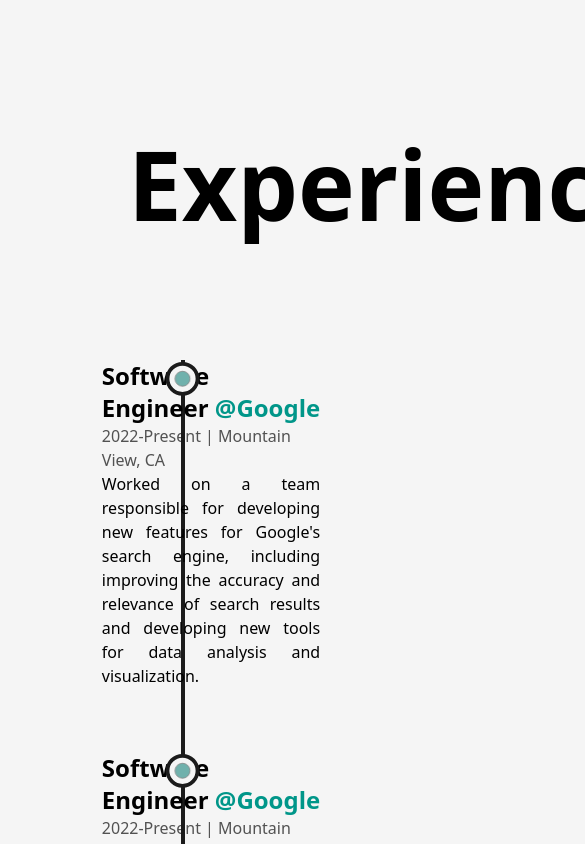
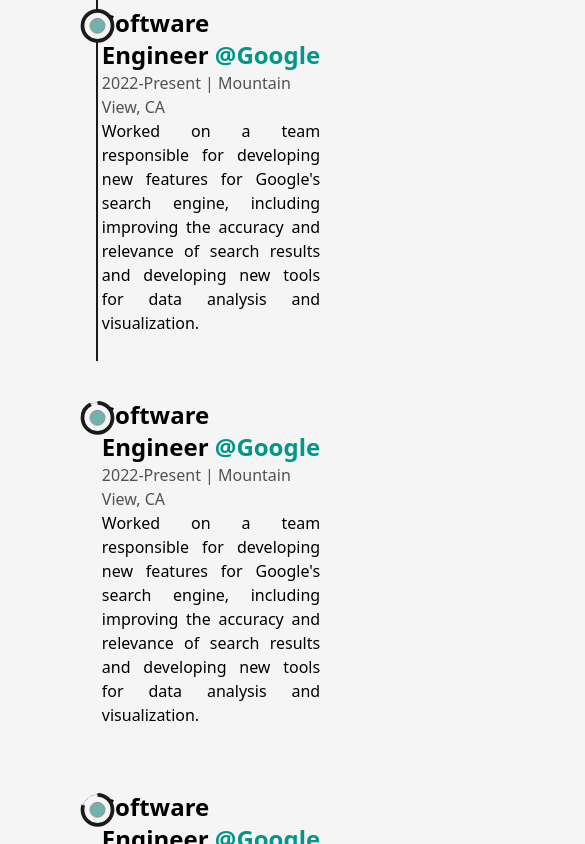
Before and after one commit to abdulmazidakash/f-next-js-portfolio-2025, a Next.js app: page /about in a window 390 px wide. Shown: the part 2760-3604 px from the top of the page, 585 px wide, since content can reach past the window. Built offline with nearby package versions, Linux system fonts and the light colour scheme.

Commit message:
experience section almost responsive

```diff
--- a/src/app/about/page.jsx
+++ b/src/app/about/page.jsx
@@ -11,7 +11,7 @@
 
 export default function About() {
   return (
-	<div className='pt-16 p-32'>
+	<div className='pt-16 w-10/12 mx-auto'>
 		<AboutPage/>
     <SkillsSection/>
     <Experience/>
--- a/src/app/globals.css
+++ b/src/app/globals.css
@@ -5,8 +5,13 @@
   --color-light: #f5f5f5;
   --color-primary: #b63e96;
   --color-primaryDark: #58e6d9;
+
   --background-circularLight: repeating-radial-gradient(rgba(0,0,0,0.4) 2px, #f5f5f5 5px, #f5f5f5 100px);
+  --background-circularLightMd: repeating-radial-gradient(rgba(0,0,0,0.4) 2px, #f5f5f5 5px, #f5f5f5 60px);
+  --background-circularLightLg: repeating-radial-gradient(rgba(0,0,0,0.4) 2px, #f5f5f5 5px, #f5f5f5 80px);
   --background-circularDark: repeating-radial-gradient(rgba(255,255,255,0.5) 2px, #1b1b1b 8px, #1b1b1b 100px);
+  --background-circularDarkMd: repeating-radial-gradient(rgba(255,255,255,0.5) 2px, #1b1b1b 8px, #1b1b1b 60px);
+  --background-circularDarkLg: repeating-radial-gradient(rgba(255,255,255,0.5) 2px, #1b1b1b 8px, #1b1b1b 80px);
 
 
 
--- a/src/components/Experience.jsx
+++ b/src/components/Experience.jsx
@@ -34,11 +34,23 @@
 
   return (
 	<div className='my-64'>
-		<h2 className='font-bold text-8xl mb-32 w-full text-center'>Experience</h2>
+		<h2 className='w-full font-bold text-2xl sm:text-3xl md:text-4xl lg:text-6xl xl:text-8xl mb-4 sm:mb-6 md:mb-8 lg:mb-16 text-center'>Experience</h2>
 
-		<div ref={ref} className='w-[75%] mx-auto relative'>
+		<div ref={ref} className='w-10/12 mx-auto relative'>
 			{/* sidebar div  */}
-			<motion.div style={{scaleY:scrollYProgress}} className='absolute -z-10 left-9 top-0 w-[4px] h-full bg-dark origin-top'></motion.div>
+			<motion.div
+				style={{ scaleY: scrollYProgress }}
+				className="
+					absolute -z-10
+					left-9 sm:left-4 md:left-7 lg:left-7
+					top-0
+					w-[2px] sm:w-[3px] md:w-[3px] lg:w-[4px]
+					h-full
+					bg-dark
+					origin-top
+				">
+			</motion.div>
+
 
 			<ul className='w-full flex flex-col items-start justify-between ml-4'>
 				<Details
--- a/src/components/LiIcon.jsx
+++ b/src/components/LiIcon.jsx
@@ -10,7 +10,7 @@
 return (
 <div>
 	<figure className='absolute  left-0 stroke-dark'>
-			<svg className='-rotate-90'  width={'75'} height={'75'} viewBox='0 0 100 100'>
+			<svg className='-rotate-90 md:w-[60px] md:h-[60px] sm:w-[40px] sm:h-[40px]'  width={'75'} height={'75'} viewBox='0 0 100 100'>
 	<circle cx={'75'} cy={'50'} r={'20'} className='stroke-teal-700 stroke-1 fill-none' />
 	<motion.circle
 	        cx={'75'} cy={'50'} r={'20'} className='stroke-[5px] fill-light'
```
